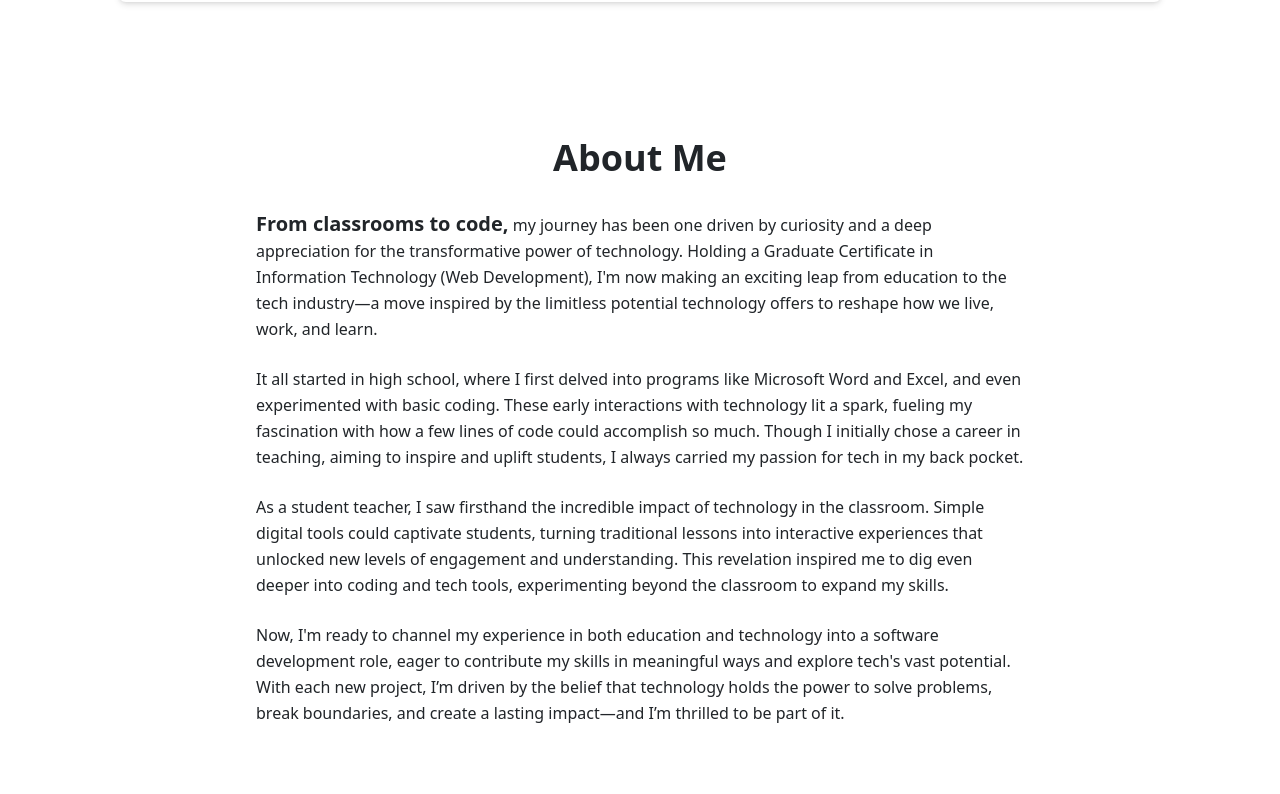
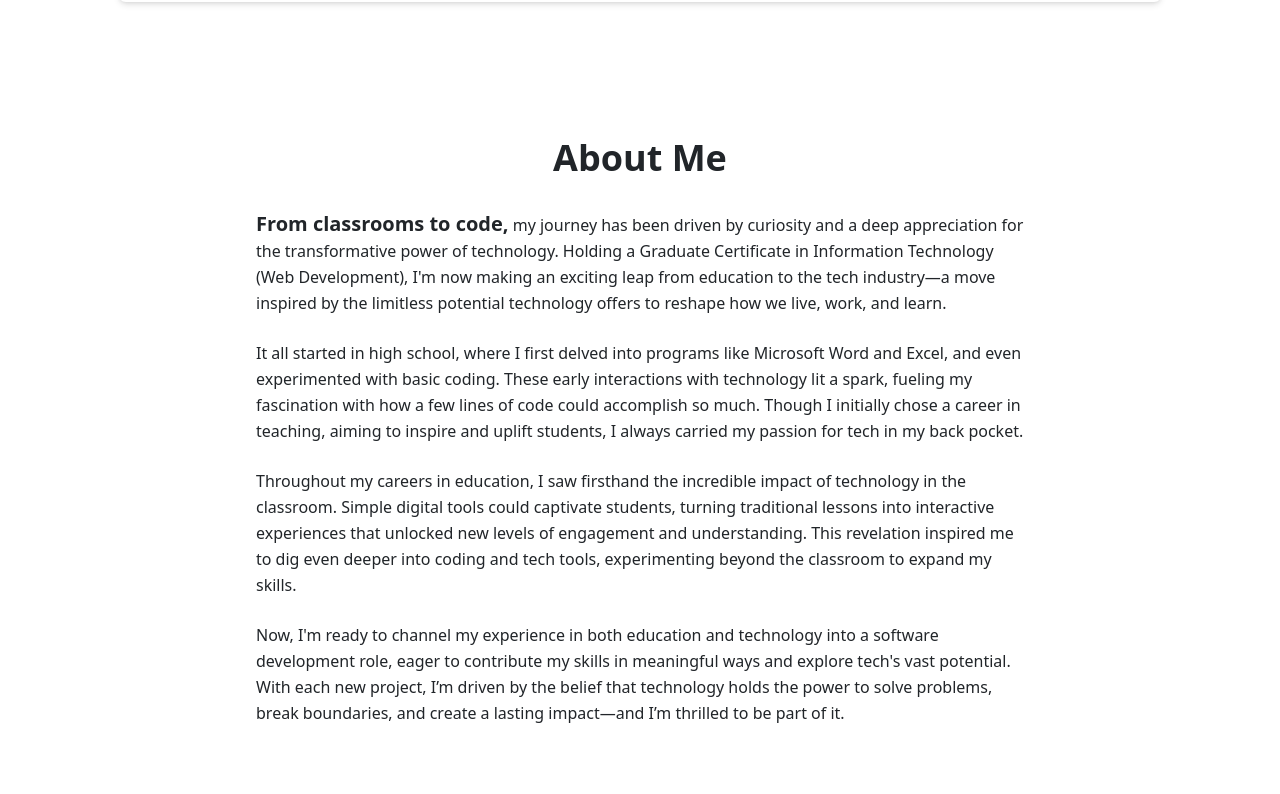
Before and after one commit to Mijincode/portfolio, a React (Create React App) app: page / in a window 1280 px wide. Shown: the part 690-1484 px from the top of the page. Built offline with nearby package versions, Linux system fonts and the light colour scheme.

Commit message:
Edit About me

```diff
--- a/src/components/About.js
+++ b/src/components/About.js
@@ -11,12 +11,12 @@ export default function About() {
         <div className="max-w-3xl mx-auto text-base leading-relaxed">
           <p>
             <strong className="text-xl">From classrooms to code,</strong> my
-            journey has been one driven by curiosity and a deep appreciation for
-            the transformative power of technology. Holding a Graduate
-            Certificate in Information Technology (Web Development), I'm now
-            making an exciting leap from education to the tech industry—a move
-            inspired by the limitless potential technology offers to reshape how
-            we live, work, and learn.
+            journey has been driven by curiosity and a deep appreciation for the
+            transformative power of technology. Holding a Graduate Certificate
+            in Information Technology (Web Development), I'm now making an
+            exciting leap from education to the tech industry—a move inspired by
+            the limitless potential technology offers to reshape how we live,
+            work, and learn.
           </p>
           <p className="mt-4">
             It all started in high school, where I first delved into programs
@@ -28,12 +28,13 @@ export default function About() {
             my back pocket.
           </p>
           <p className="mt-4">
-            As a student teacher, I saw firsthand the incredible impact of
-            technology in the classroom. Simple digital tools could captivate
-            students, turning traditional lessons into interactive experiences
-            that unlocked new levels of engagement and understanding. This
-            revelation inspired me to dig even deeper into coding and tech
-            tools, experimenting beyond the classroom to expand my skills.
+            Throughout my careers in education, I saw firsthand the incredible
+            impact of technology in the classroom. Simple digital tools could
+            captivate students, turning traditional lessons into interactive
+            experiences that unlocked new levels of engagement and
+            understanding. This revelation inspired me to dig even deeper into
+            coding and tech tools, experimenting beyond the classroom to expand
+            my skills.
           </p>
           <p className="mt-4">
             Now, I'm ready to channel my experience in both education and
```
